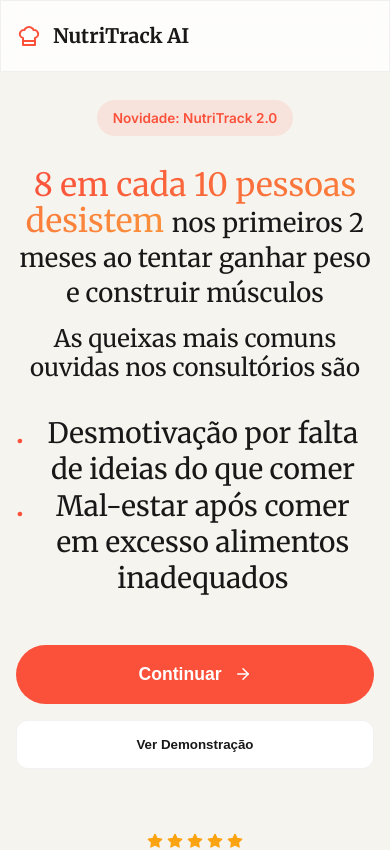
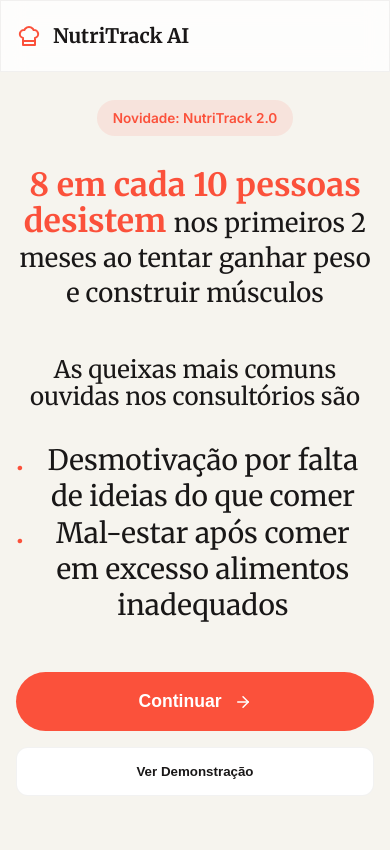
Before and after one commit to YohanSaibb026/LeadingPage, a React (Vite) app: page / in a window 390 px wide. Shown: the top 850 px of the page. Built offline with nearby package versions, Linux system fonts and the light colour scheme.

Commit message:
feat: add initial styling for landing page layout and components.

```diff
--- a/src/App.css
+++ b/src/App.css
@@ -153,10 +153,8 @@
 }
 
 .text-gradient {
-    background: linear-gradient(135deg, var(--primary) 0%, #fb923c 100%);
-    background-clip: text;
-    -webkit-background-clip: text;
-    -webkit-text-fill-color: transparent;
+    color: var(--primary);
+    font-weight: 700;
 }
 
 .title-secondary {
@@ -166,15 +164,17 @@
 }
 
 .hero-subtitle-container {
+    margin-top: 4rem;
     margin-bottom: 3rem;
 }
 
 .subtitle-main {
-    font-size: 32px;
+    font-size: 45px;
     color: var(--text-main);
-    margin-bottom: 1rem;
-    line-height: 1.2;
+    margin-bottom: 1.5rem;
+    line-height: 1.1;
     font-family: 'Merriweather', serif;
+    font-weight: 400;
 }
 
 .complaints-list {
@@ -387,6 +387,16 @@
         margin-bottom: 2rem;
     }
 
+    .subtitle-main {
+        font-size: 32px;
+        line-height: 1.1;
+        margin-bottom: 1.5rem;
+    }
+
+    .hero-subtitle-container {
+        margin-top: 3rem;
+    }
+
     .hero-btns {
         flex-direction: column;
         gap: 1rem;
```
